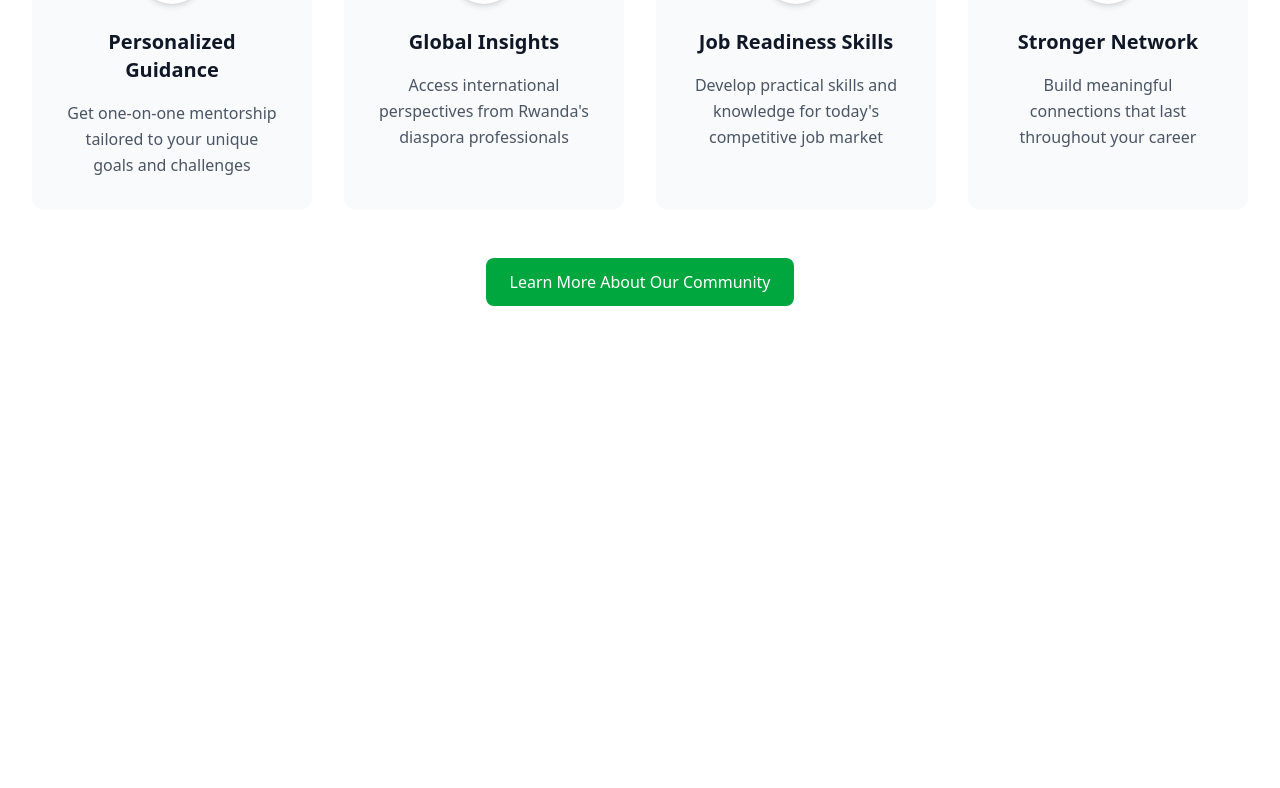
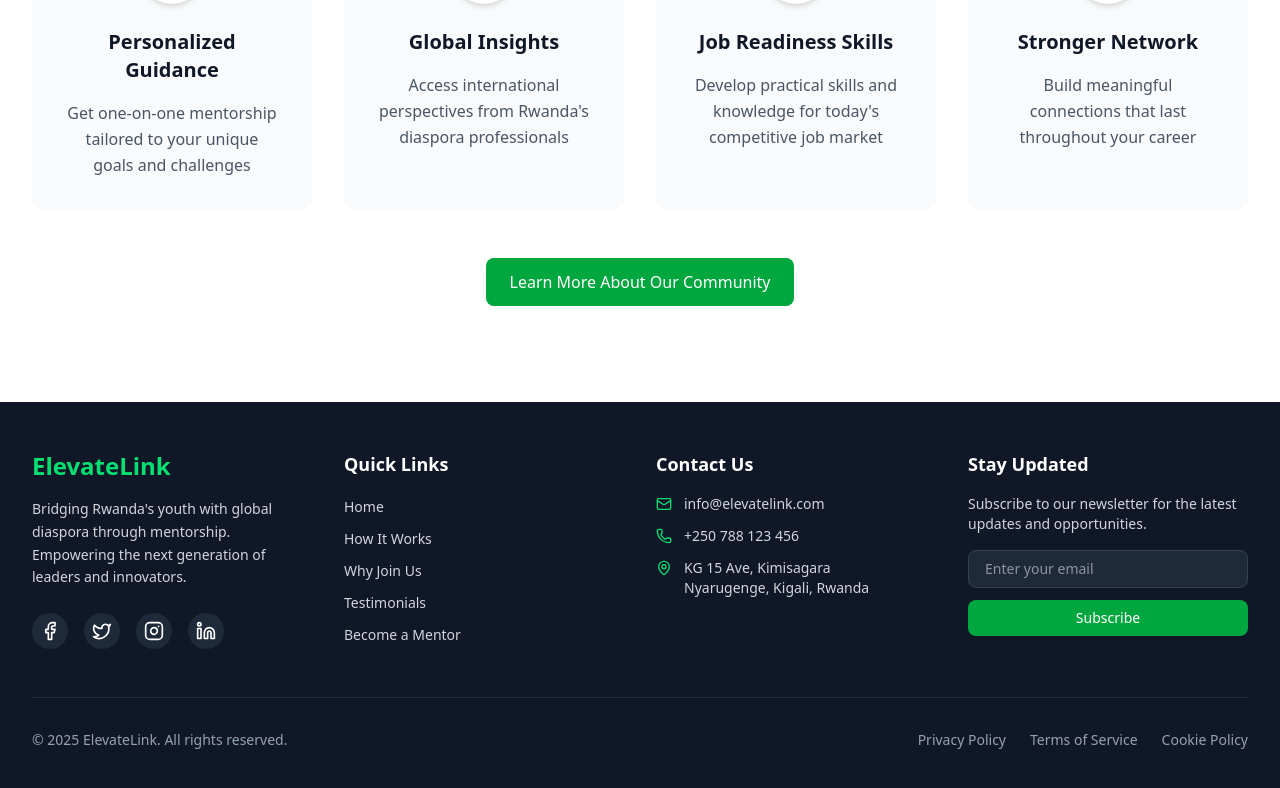
Before and after one commit to regis-mucyo/Youth-Platform-Frontend, a React (Vite) app: page / in a window 1280 px wide. Shown: the part 3772-4560 px from the top of the page. Before the commit the page ends 4174 px from the top, so only its background shows below. Built offline with nearby package versions, Linux system fonts and the light colour scheme.

Commit message:
feat/add footer

```diff
--- /dev/null
+++ b/src/components/landpage/Footer.jsx
@@ -0,0 +1,131 @@
+import React from 'react';
+import { Mail, Phone, MapPin, Facebook, Twitter, Instagram, Linkedin } from 'lucide-react';
+
+const Footer = () => {
+  const currentYear = new Date().getFullYear();
+
+  const quickLinks = [
+    { name: 'Home', href: '#home' },
+    { name: 'How It Works', href: '#how-it-works' },
+    { name: 'Why Join Us', href: '#why-join-us' },
+    { name: 'Testimonials', href: '#testimonials' },
+    { name: 'Become a Mentor', href: '#become-mentor' }
+  ];
+
+  const socialLinks = [
+    { name: 'Facebook', icon: <Facebook className="w-5 h-5" />, href: '#' },
+    { name: 'Twitter', icon: <Twitter className="w-5 h-5" />, href: '#' },
+    { name: 'Instagram', icon: <Instagram className="w-5 h-5" />, href: '#' },
+    { name: 'LinkedIn', icon: <Linkedin className="w-5 h-5" />, href: '#' }
+  ];
+
+  return (
+    <footer className="bg-gray-900 text-white">
+      <div className="max-w-7xl mx-auto px-4 sm:px-6 lg:px-8 py-12">
+        <div className="grid grid-cols-1 md:grid-cols-2 lg:grid-cols-4 gap-8">
+          {/* Brand Section */}
+          <div className="lg:col-span-1">
+            <div className="text-2xl font-bold text-green-400 mb-4">
+              ElevateLink
+            </div>
+            <p className="text-gray-300 text-sm leading-relaxed mb-6">
+              Bridging Rwanda's youth with global diaspora through mentorship.
+              Empowering the next generation of leaders and innovators.
+            </p>
+            <div className="flex space-x-4">
+              {socialLinks.map((social) => (
+                <a
+                  key={social.name}
+                  href={social.href}
+                  className="bg-gray-800 p-2 rounded-full hover:bg-green-600 transition-colors duration-200"
+                  aria-label={social.name}
+                >
+                  {social.icon}
+                </a>
+              ))}
+            </div>
+          </div>
+
+          {/* Quick Links */}
+          <div className="lg:col-span-1">
+            <h3 className="text-lg font-semibold mb-4">Quick Links</h3>
+            <ul className="space-y-2">
+              {quickLinks.map((link) => (
+                <li key={link.name}>
+                  <a
+                    href={link.href}
+                    className="text-gray-300 hover:text-green-400 transition-colors duration-200 text-sm"
+                  >
+                    {link.name}
+                  </a>
+                </li>
+              ))}
+            </ul>
+          </div>
+
+          {/* Contact Info */}
+          <div className="lg:col-span-1">
+            <h3 className="text-lg font-semibold mb-4">Contact Us</h3>
+            <div className="space-y-3">
+              <div className="flex items-center text-sm">
+                <Mail className="w-4 h-4 mr-3 text-green-400 flex-shrink-0" />
+                <span className="text-gray-300">info@elevatelink.com</span>
+              </div>
+              <div className="flex items-center text-sm">
+                <Phone className="w-4 h-4 mr-3 text-green-400 flex-shrink-0" />
+                <span className="text-gray-300">+250 788 123 456</span>
+              </div>
+              <div className="flex items-start text-sm">
+                <MapPin className="w-4 h-4 mr-3 text-green-400 flex-shrink-0 mt-0.5" />
+                <span className="text-gray-300">
+                  KG 15 Ave, Kimisagara<br />
+                  Nyarugenge, Kigali, Rwanda
+                </span>
+              </div>
+            </div>
+          </div>
+
+          {/* Newsletter */}
+          <div className="lg:col-span-1">
+            <h3 className="text-lg font-semibold mb-4">Stay Updated</h3>
+            <p className="text-gray-300 text-sm mb-4">
+              Subscribe to our newsletter for the latest updates and opportunities.
+            </p>
+            <div className="space-y-3">
+              <input
+                type="email"
+                placeholder="Enter your email"
+                className="w-full px-4 py-2 bg-gray-800 text-white border border-gray-700 rounded-lg focus:outline-none focus:border-green-400 transition-colors duration-200 text-sm"
+              />
+              <button className="w-full bg-green-600 text-white px-4 py-2 rounded-lg text-sm font-medium hover:bg-green-700 transition-colors duration-200">
+                Subscribe
+              </button>
+            </div>
+          </div>
+        </div>
+
+        {/* Bottom Section */}
+        <div className="border-t border-gray-800 mt-12 pt-8">
+          <div className="flex flex-col md:flex-row justify-between items-center">
+            <div className="text-sm text-gray-400 mb-4 md:mb-0">
+              © {currentYear} ElevateLink. All rights reserved.
+            </div>
+            <div className="flex space-x-6 text-sm">
+              <a href="#privacy" className="text-gray-400 hover:text-green-400 transition-colors duration-200">
+                Privacy Policy
+              </a>
+              <a href="#terms" className="text-gray-400 hover:text-green-400 transition-colors duration-200">
+                Terms of Service
+              </a>
+              <a href="#cookies" className="text-gray-400 hover:text-green-400 transition-colors duration-200">
+                Cookie Policy
+              </a>
+            </div>
+          </div>
+        </div>
+      </div>
+    </footer>
+  );
+};
+
+export default Footer;
--- a/src/components/landpage/LandPage.jsx
+++ b/src/components/landpage/LandPage.jsx
@@ -4,6 +4,7 @@
 import Trust from "./Trust";
 import Testimonials from "./Testimonials";
 import WhyJoinUs from "./WhyJoinUs";
+import Footer from "./Footer";
 export default function LandPage() {
   return (
     <>
@@ -13,6 +14,7 @@
       <Trust />
       <Testimonials />
       <WhyJoinUs />
+      <Footer />
     </>
   );
 }
```
